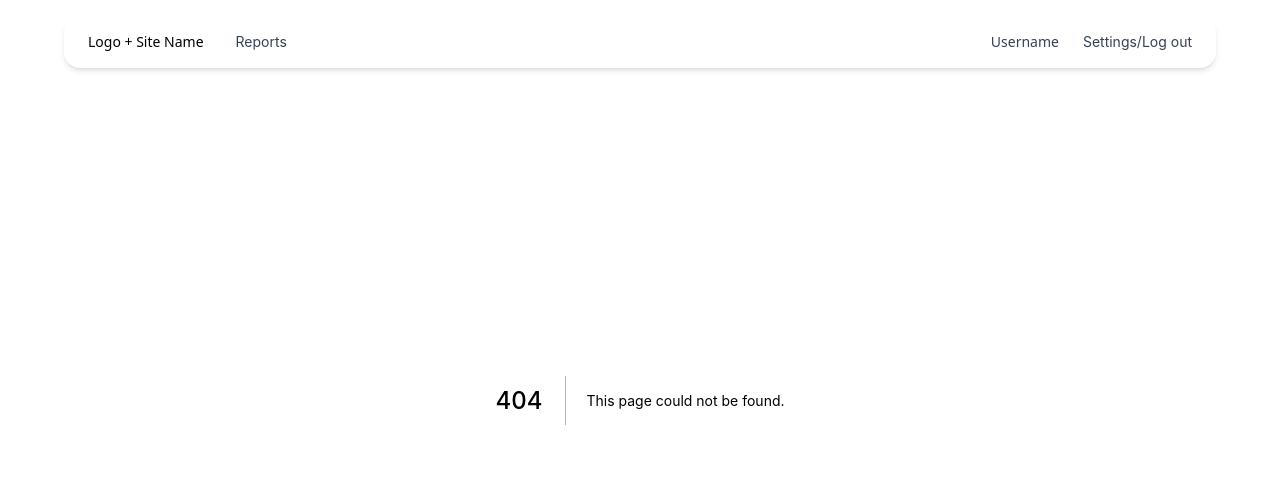
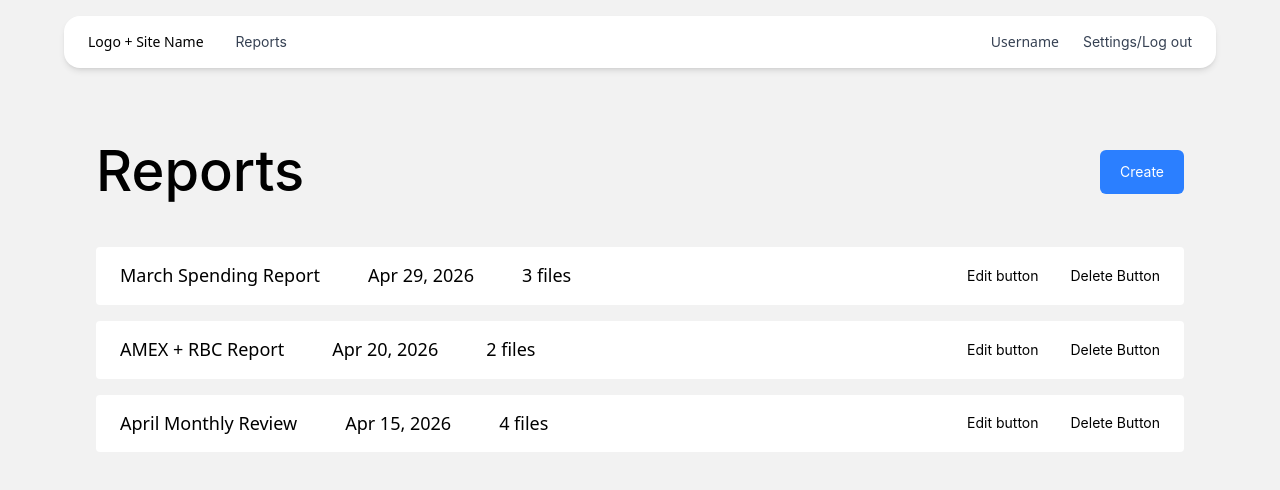
Before and after one commit to bahees1/banking-insights-frontend, a Next.js app in the folder banking-insights-frontend/: page /reports in a window 1280 px wide. Before the commit this address had no page. Shown: the top 490 px of the page. Built offline with nearby package versions, Linux system fonts and the light colour scheme.

Commit message:
added a simple reports page, with report card components displaying temp data

```diff
--- /dev/null
+++ b/banking-insights-frontend/src/components/ReportCard.tsx
@@ -0,0 +1,39 @@
+type ReportCardProps = {
+    reportName: string;
+    dateCreated: string;
+    fileCount: number;
+};
+
+export default function ReportCard({
+    reportName,
+    dateCreated,
+    fileCount,
+}: ReportCardProps) {
+    return (
+        <div className="flex items-center justify-between bg-white px-6 py-4 rounded-sm">
+            <div className="flex items-center gap-12">
+                <p className="text-sm text-black">
+                    {reportName}
+                </p>
+
+                <p className="text-sm text-black">
+                    {dateCreated}
+                </p>
+
+                <p className="text-sm text-black">
+                    {fileCount} files
+                </p>
+            </div>
+
+            <div className="flex items-center gap-8">
+                <button className="text-sm text-black">
+                    Edit button
+                </button>
+
+                <button className="text-sm text-black">
+                    Delete Button
+                </button>
+            </div>
+        </div>
+    );
+}
--- /dev/null
+++ b/banking-insights-frontend/src/pages/reports/index.tsx
@@ -0,0 +1,48 @@
+import ReportCard from "@/components/ReportCard";
+
+const reports = [
+    {
+        reportName: "March Spending Report",
+        dateCreated: "Apr 29, 2026",
+        fileCount: 3,
+    },
+    {
+        reportName: "AMEX + RBC Report",
+        dateCreated: "Apr 20, 2026",
+        fileCount: 2,
+    },
+    {
+        reportName: "April Monthly Review",
+        dateCreated: "Apr 15, 2026",
+        fileCount: 4,
+    },
+];
+
+export default function ReportsPage() {
+    return (
+        <main className="min-h-screen">
+            <section className="px-24 pt-32">
+                <div className="flex items-center justify-between pb-8">
+                    <h1 className="text-lg font-medium text-black">
+                        Reports
+                    </h1>
+
+                    <button className="bg-blue-500 text-white text-sm px-5 py-3 rounded-md">
+                        Create
+                    </button>
+                </div>
+
+                <div className="flex flex-col gap-4">
+                    {reports.map((report) => (
+                        <ReportCard
+                            key={report.reportName}
+                            reportName={report.reportName}
+                            dateCreated={report.dateCreated}
+                            fileCount={report.fileCount}
+                        />
+                    ))}
+                </div>
+            </section>
+        </main>
+    );
+}
```
